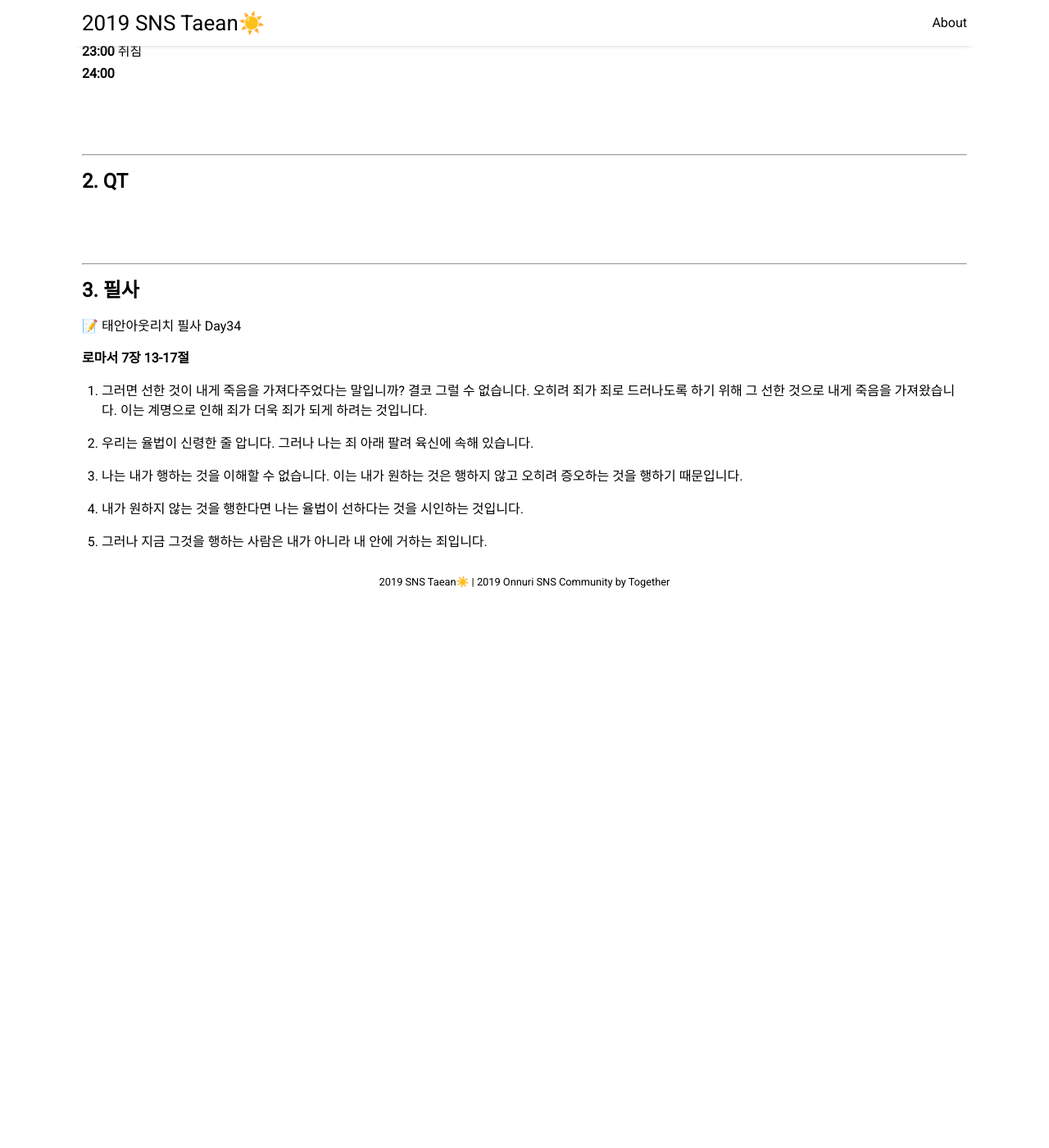
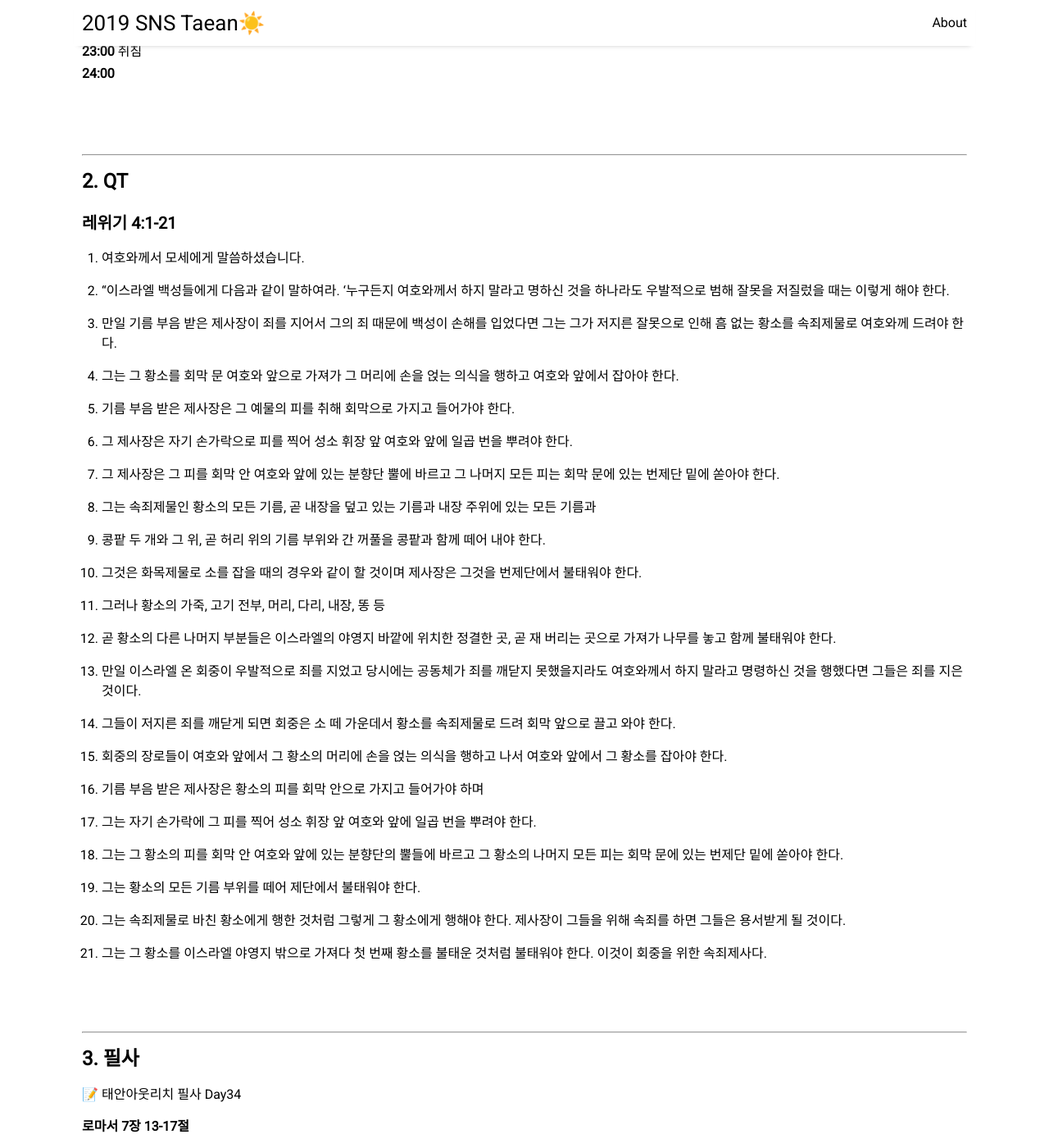
Before and after one commit to taean-outreach/taean-outreach.github.io, a Jekyll site: the page built from _posts/2019-08-04-0815.md, in a window 1280 px wide and 1400 px high, scrolled down 500 px. Shown: the whole window at 82% size. Built offline with Jekyll 4.4.1, drawn with Linux system fonts in a browser that asks for light colours; nearby versions of some CDN libraries; before the commit the page ends 1243 px from its top, so only the background shows below that.

Commit message:
Update 2019-08-04-0815.md

```diff
--- a/_posts/2019-08-04-0815.md
+++ b/_posts/2019-08-04-0815.md
@@ -32,7 +32,28 @@ image: taean2.jpg
 <hr>
 
 ## 2. QT
-
+### 레위기 4:1-21
+1. 여호와께서 모세에게 말씀하셨습니다.
+2. “이스라엘 백성들에게 다음과 같이 말하여라. ‘누구든지 여호와께서 하지 말라고 명하신 것을 하나라도 우발적으로 범해 잘못을 저질렀을 때는 이렇게 해야 한다.
+3. 만일 기름 부음 받은 제사장이 죄를 지어서 그의 죄 때문에 백성이 손해를 입었다면 그는 그가 저지른 잘못으로 인해 흠 없는 황소를 속죄제물로 여호와께 드려야 한다.
+4. 그는 그 황소를 회막 문 여호와 앞으로 가져가 그 머리에 손을 얹는 의식을 행하고 여호와 앞에서 잡아야 한다.
+5. 기름 부음 받은 제사장은 그 예물의 피를 취해 회막으로 가지고 들어가야 한다.
+6. 그 제사장은 자기 손가락으로 피를 찍어 성소 휘장 앞 여호와 앞에 일곱 번을 뿌려야 한다.
+7. 그 제사장은 그 피를 회막 안 여호와 앞에 있는 분향단 뿔에 바르고 그 나머지 모든 피는 회막 문에 있는 번제단 밑에 쏟아야 한다.
+8. 그는 속죄제물인 황소의 모든 기름, 곧 내장을 덮고 있는 기름과 내장 주위에 있는 모든 기름과
+9. 콩팥 두 개와 그 위, 곧 허리 위의 기름 부위와 간 꺼풀을 콩팥과 함께 떼어 내야 한다.
+10. 그것은 화목제물로 소를 잡을 때의 경우와 같이 할 것이며 제사장은 그것을 번제단에서 불태워야 한다.
+11. 그러나 황소의 가죽, 고기 전부, 머리, 다리, 내장, 똥 등
+12. 곧 황소의 다른 나머지 부분들은 이스라엘의 야영지 바깥에 위치한 정결한 곳, 곧 재 버리는 곳으로 가져가 나무를 놓고 함께 불태워야 한다.
+13. 만일 이스라엘 온 회중이 우발적으로 죄를 지었고 당시에는 공동체가 죄를 깨닫지 못했을지라도 여호와께서 하지 말라고 명령하신 것을 행했다면 그들은 죄를 지은 것이다.
+14. 그들이 저지른 죄를 깨닫게 되면 회중은 소 떼 가운데서 황소를 속죄제물로 드려 회막 앞으로 끌고 와야 한다.
+15. 회중의 장로들이 여호와 앞에서 그 황소의 머리에 손을 얹는 의식을 행하고 나서 여호와 앞에서 그 황소를 잡아야 한다.
+16. 기름 부음 받은 제사장은 황소의 피를 회막 안으로 가지고 들어가야 하며
+17. 그는 자기 손가락에 그 피를 찍어 성소 휘장 앞 여호와 앞에 일곱 번을 뿌려야 한다.
+18. 그는 그 황소의 피를 회막 안 여호와 앞에 있는 분향단의 뿔들에 바르고 그 황소의 나머지 모든 피는 회막 문에 있는 번제단 밑에 쏟아야 한다.
+19. 그는 황소의 모든 기름 부위를 떼어 제단에서 불태워야 한다.
+20. 그는 속죄제물로 바친 황소에게 행한 것처럼 그렇게 그 황소에게 행해야 한다. 제사장이 그들을 위해 속죄를 하면 그들은 용서받게 될 것이다.
+21. 그는 그 황소를 이스라엘 야영지 밖으로 가져다 첫 번째 황소를 불태운 것처럼 불태워야 한다. 이것이 회중을 위한 속죄제사다.
 
 <br>
 <br>
```
